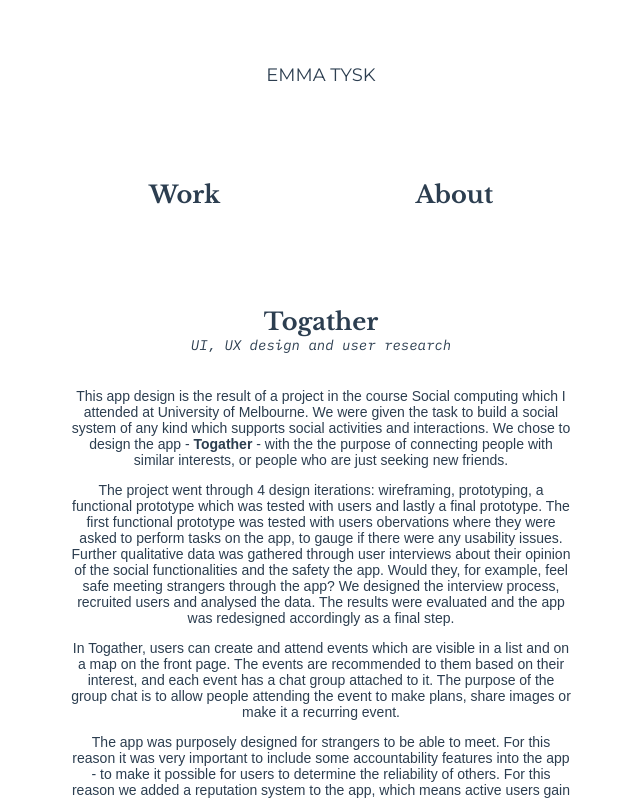
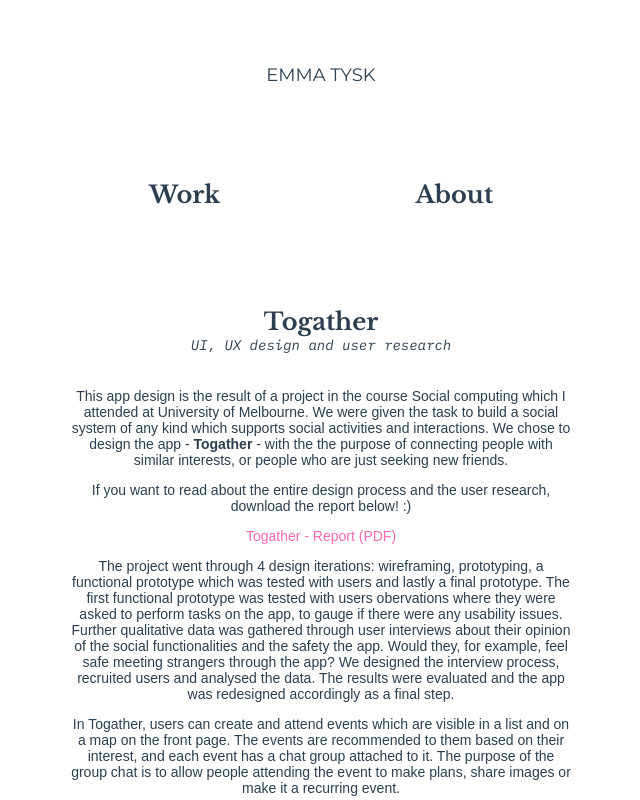
Before and after one commit to codemma/portfolio, a Vue app: page /#/Togather in a window 1280 px wide. Shown: the top 800 px of the page, without its empty margins (319-959 px from the left). Built offline with nearby package versions, Linux system fonts and the light colour scheme.

Commit message:
added pdf link to togather

```diff
--- a/src/views/Togather.vue
+++ b/src/views/Togather.vue
@@ -13,6 +13,14 @@
           <b>Togather </b>- with the the purpose of connecting people with
           similar interests, or people who are just seeking new friends.
         </p>
+        <p>
+          If you want to read about the entire design process and the user
+          research, download the report below! :)
+        </p>
+        <a :href="`${publicPath}togather.pdf`" download="Togather_report.pdf"
+          >Togather - Report (PDF)</a
+        >
+
         <p>
           The project went through 4 design iterations: wireframing,
           prototyping, a functional prototype which was tested with users and
@@ -71,7 +79,11 @@
 <script>
 export default {
   name: "Brezza",
-  props: {},
+  data() {
+    return {
+      publicPath: process.env.BASE_URL,
+    };
+  },
 };
 </script>
 <style scoped lang="scss">
@@ -85,6 +97,14 @@ export default {
   align-items: center;
   z-index: 3;
   font-family: Avenir, sans-serif;
+
+  a {
+    color: hotpink;
+    text-decoration: none;
+    &:active {
+      color: black;
+    }
+  }
 }
 .span-row {
   min-width: 100%;
```
